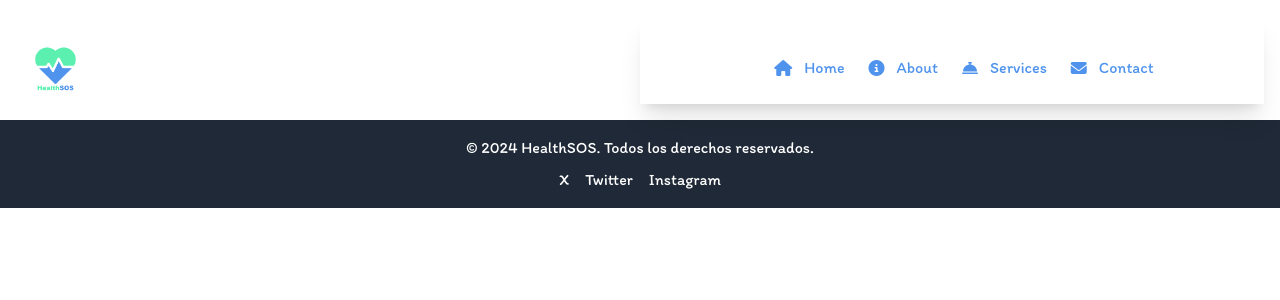
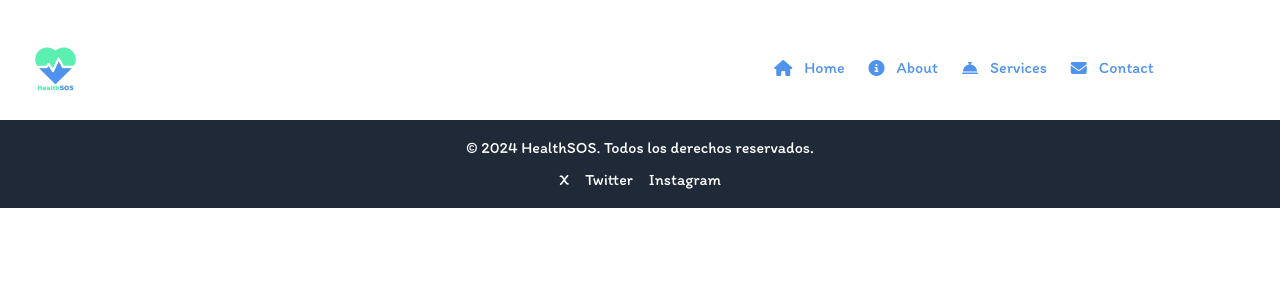
Before and after one commit to G5-Compiladores/healthsosvisual, a React (Vite) app: page / in a window 1280 px wide. Shown: the top 300 px of the page. Built offline with nearby package versions, Linux system fonts and the light colour scheme.

Commit message:
fiexed shadow navbar

```diff
--- a/src/components/Navbar.jsx
+++ b/src/components/Navbar.jsx
@@ -9,14 +9,14 @@ const Navbar = () => {
   };
 
   return (
-    <nav className="bg-white p-4 flex items-center justify-between shadow-lg">
+    <nav className="bg-white p-4 flex items-center justify-between shadow-lg md:shadow-none">
       <Link to="/"><div className="text-[#4F93ED] text-2xl ml-3 w-14 h-10"><img src="./src/assets/logohealthSOS.png" alt="" /></div></Link>
       <div className="md:hidden flex flex-col justify-center items-end" onClick={toggleMenu}>
         <div className={`h-1 w-6 bg-[#4F93ED] transition transform ${isOpen ? 'rotate-45 translate-y-2' : ''}`}></div>
         <div className={`h-1 w-6 my-1 bg-[#4F93ED] transition ${isOpen ? 'opacity-0' : ''}`}></div>
         <div className={`h-1 w-3 bg-[#4F93ED] transition transform ${isOpen ? '-rotate-45 -translate-y-2' : ''}`}></div>
       </div>
-      <ul className={`fixed shadow-xl top-0 right-0 h-full w-[50%] bg-white flex flex-col items-center justify-center p-4 space-y-4 transform ${isOpen ? 'translate-x-0' : 'translate-x-full'} transition-transform duration-300 ease-in-out md:relative md:flex md:flex-row md:space-x-6 md:translate-x-0`}>
+      <ul className={`fixed md:shadow-none shadow-lg top-0 right-0 h-full w-[50%] bg-white flex flex-col items-center justify-center p-4 space-y-4 transform ${isOpen ? 'translate-x-0' : 'translate-x-full'} transition-transform duration-300 ease-in-out md:relative md:flex md:flex-row md:space-x-6 md:translate-x-0`}>
         <li className="absolute top-4 right-4 md:hidden"><button onClick={toggleMenu} className="text-[#4F93ED]">X</button></li>
         <li><Link to="/" className="text-[#4F93ED] flex flex-col items-center md:flex-row"><i className="fas fa-home block md:hidden my-3"></i><span className="hidden md:block ml-3">Home</span></Link></li>
         <li><Link to="/" className="text-[#4F93ED] flex flex-col items-center md:flex-row"><i className="fas fa-info-circle block md:hidden my-3"></i><span className="hidden md:block ml-3">About</span></Link></li>
```
